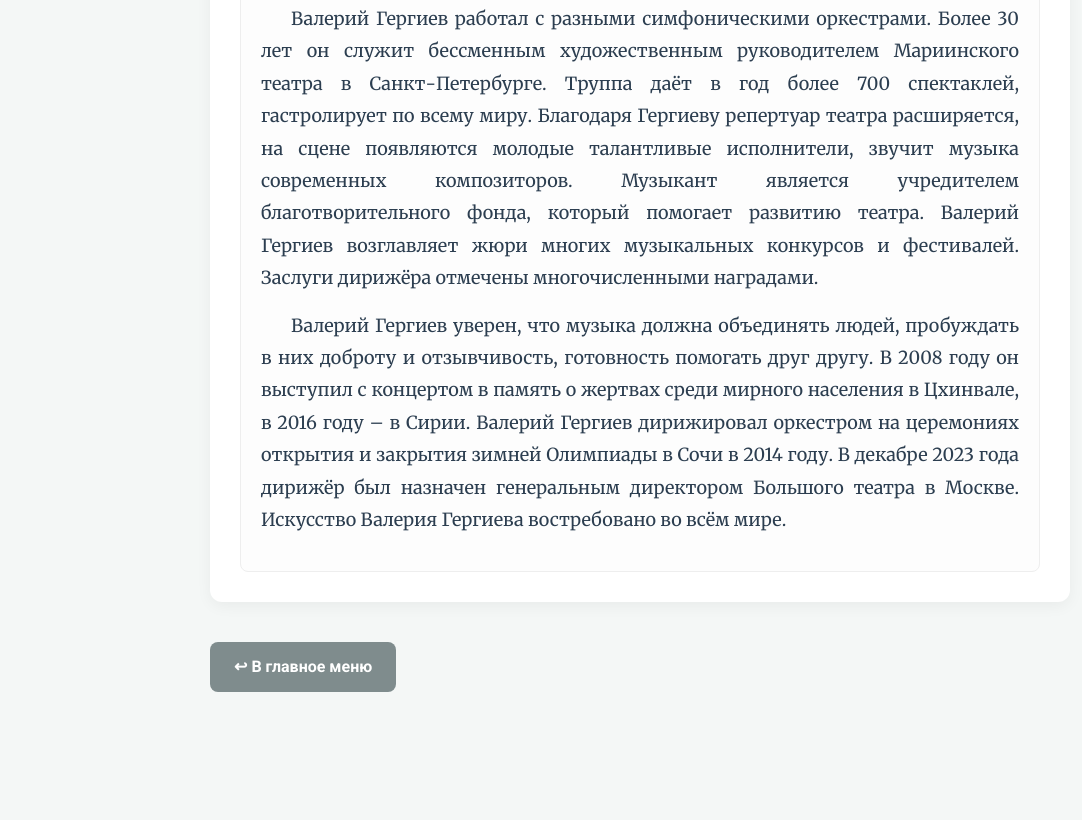
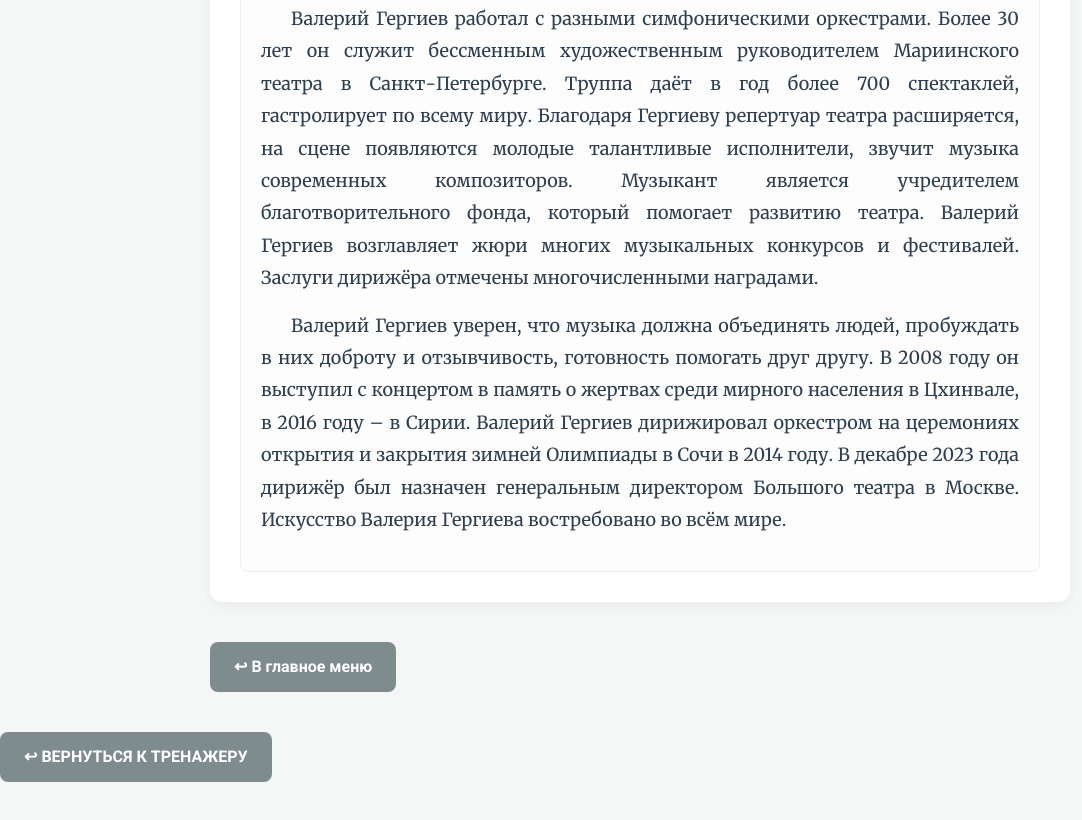
Before and after one commit to kir98-lik/oge_inf_and_itog, a plain HTML site: page speaking.html in a window 1280 px wide. Shown: the part 773-1593 px from the top of the page, without its empty margins (0-1082 px from the left). Before the commit the page ends 1565 px from the top, so only its background shows below. Drawn offline with Linux system fonts and the light colour scheme.

Commit message:
Update speaking.html

```diff
--- a/speaking.html
+++ b/speaking.html
@@ -652,6 +652,6 @@
         document.getElementById('timer' + id).textContent = `${m}:${s}`;
     }
 </script>
-
+<a href="index.html" class="back-btn">↩ ВЕРНУТЬСЯ К ТРЕНАЖЕРУ</a>
 </body>
 </html>
```
